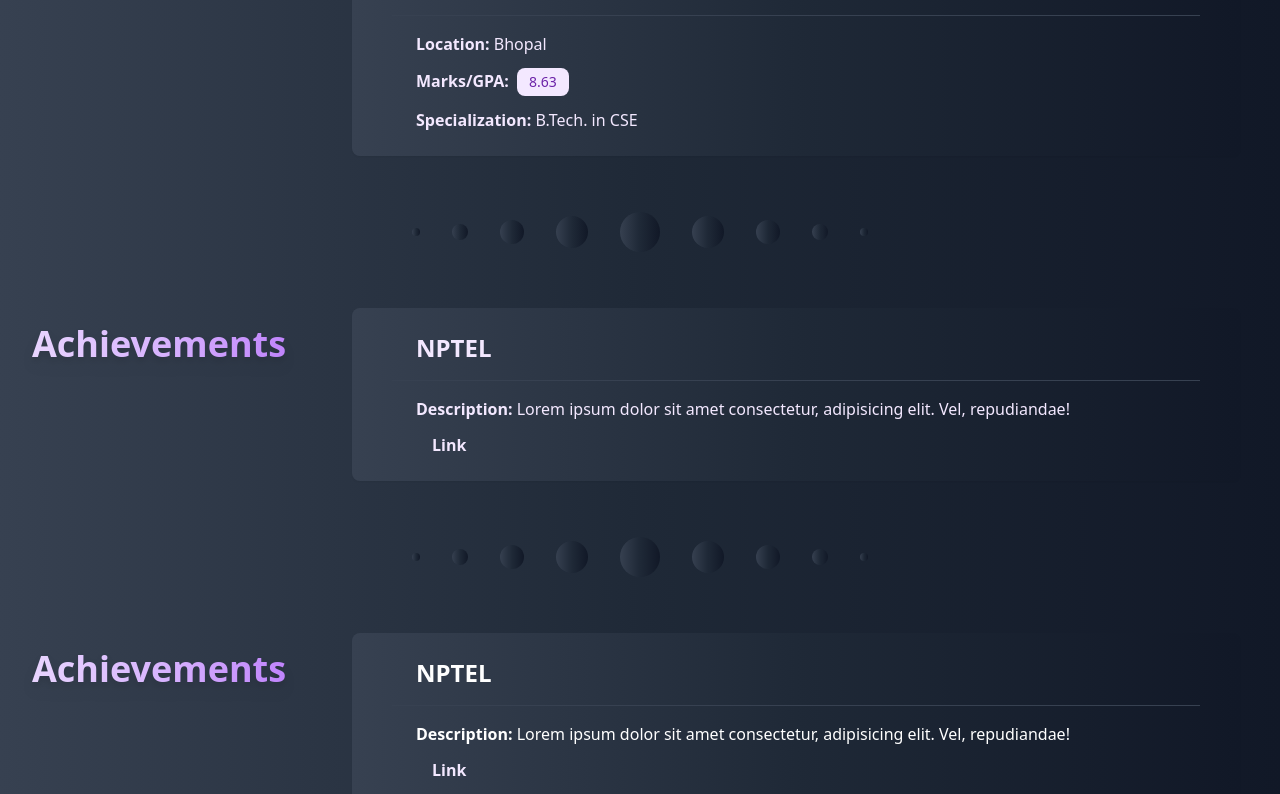
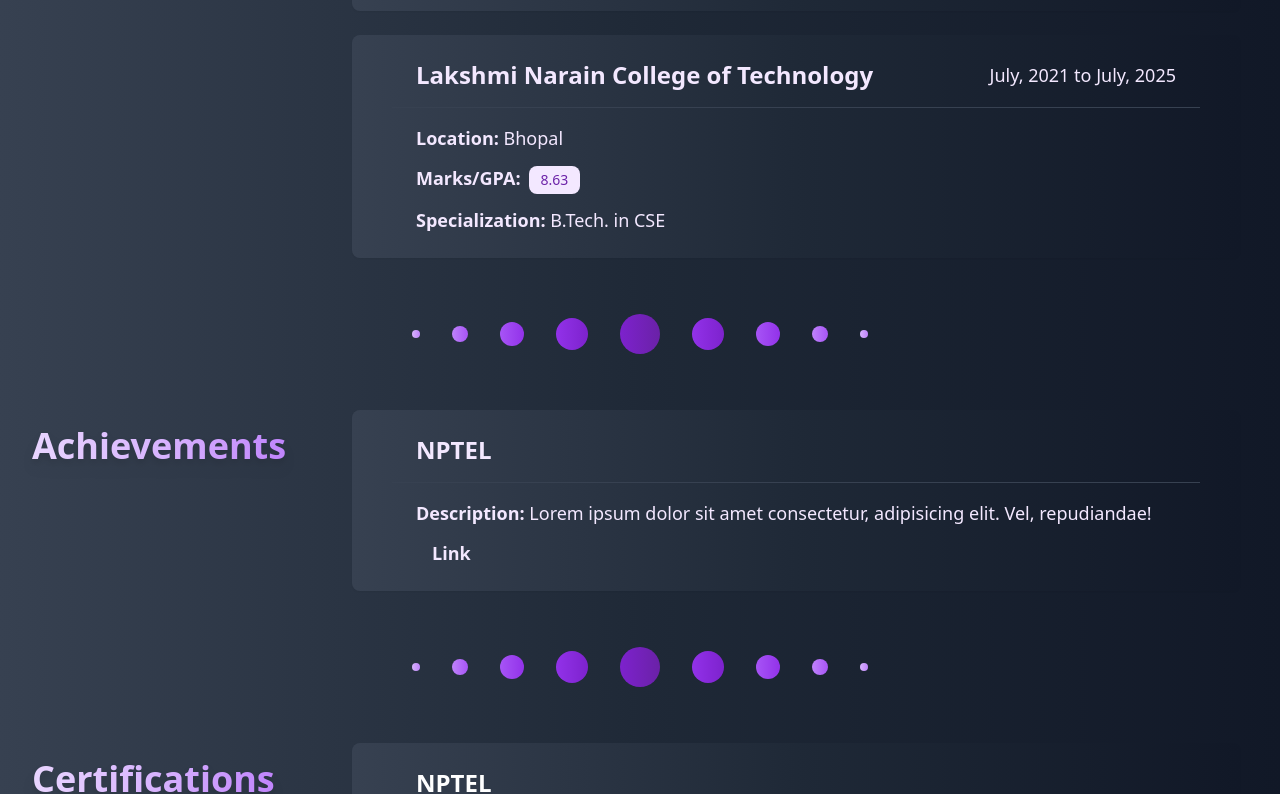
Before and after one commit to Prateekk02/personal-portfolio, a Next.js app: page /Resume in a window 1280 px wide. Shown: the part 1787-2581 px from the top of the page. Built offline with nearby package versions, Linux system fonts and the light colour scheme.

Commit message:
Added ProjectSection

```diff
--- a/app/Projects/page.tsx
+++ b/app/Projects/page.tsx
@@ -1,9 +1,14 @@
-import { ProjectHeader } from "../components"
+import { ProjectSection } from "../components"
+import {Divider} from "../components"
 
 export default function Projects(){
     return<>
-        <div className="flex flex-wrap justify-center items-center min-h-screen mx-auto bg-gradient-to-r from-gray-700 via-gray-800 to-gray-900 p-4">
-        <ProjectHeader />
+        <div className="w-full min-h-screen mx-auto bg-gradient-to-r from-gray-700 via-gray-800 to-gray-900 p-4">
+            <ProjectSection label="Full Stack Projects"/>
+            <Divider/>
+            <ProjectSection label="Data Science Projects"/>
+            <Divider />
+            <ProjectSection label="Python Projects"/>
         </div>
     </>
 }
--- a/app/components/Divider.tsx
+++ b/app/components/Divider.tsx
@@ -1,11 +1,18 @@
-export default function Divider(){
-    return <>
+export default function Divider() {
+  const colors = [
+    "from-purple-300 to-purple-400",
+    "from-purple-400 to-purple-500",
+    "from-purple-500 to-purple-600",
+    "from-purple-600 to-purple-700",
+    "from-purple-700 to-purple-800",
+  ];
 
+  return (
     <div className="flex justify-center items-center py-8 animate-pulse gap-2 lg:gap-6 xl:gap-8">
       {[1, 2, 3, 4, 5, 4, 3, 2, 1].map((size, index) => (
         <div
           key={index}
-      className={`bg-gradient-to-r from-purple-${200 + size * 100} to-purple-${300 + size * 100} rounded-full`}
+          className={`bg-gradient-to-r ${colors[size - 1]} rounded-full`}
           style={{
             width: `${size * 0.5}rem`,
             height: `${size * 0.5}rem`,
@@ -14,8 +21,5 @@ export default function Divider(){
         ></div>
       ))}
     </div>
-
-
-
-    </>
+  );
 }
--- a/app/components/ProjectHeader/ProjectHeader.tsx
+++ /dev/null
@@ -1,21 +0,0 @@
-import ProjectBtn from "../Buttons/ProjectBtn";
-
-export default function ResumeHeader() {
-  return (
-    <>
-      {/* Resume Header (Fixed at the top) */}
-      <div className="bg-gradient-to-r from-gray-700 via-gray-800 to-gray-900 ">
-        <div className="flex gap-5 justify-center mx-auto max-screen-h p-4">
-          <ProjectBtn label="All" />
-          <ProjectBtn label="Full Stack Project" />
-          <ProjectBtn label="Data Science Project" />
-        </div>
-      </div>
-
-      {/* Main content with padding to ensure it doesn't get hidden by the fixed header */}
-      <div className="pt-20">
-        {/* Add your main content here */}
-      </div>
-    </>
-  );
-}
--- /dev/null
+++ b/app/components/ProjectSection/ProjectCard.tsx
@@ -0,0 +1,6 @@
+const ProjectCard = () =>{
+    return <>
+    </>
+}
+
+export default ProjectCard;
--- /dev/null
+++ b/app/components/ProjectSection/ProjectCardSection.tsx
@@ -0,0 +1,8 @@
+const ProjectCardSection = () =>{
+    return <>
+
+
+    </>
+}
+
+export default ProjectCardSection;
--- /dev/null
+++ b/app/components/ProjectSection/ProjectSection.tsx
@@ -0,0 +1,14 @@
+import { TitleHeader } from "../ResumeSection/ResumeCard";
+import ProjectCardSection from "./ProjectCardSection";
+interface ProjectSectionProps{
+    label: string
+}
+
+const ProjectSection = ({label}:ProjectSectionProps) =>{
+    return <>
+        <TitleHeader label={label} />
+        <ProjectCardSection />
+    </>
+}
+
+export default ProjectSection;
--- a/app/components/ResumeSection/ResumeCard.tsx
+++ b/app/components/ResumeSection/ResumeCard.tsx
@@ -9,7 +9,7 @@ interface ResumeCardProps{
     role : string
 }
 
-export const ResumeCardHeader = ({label}: {label:string} )=>{
+export const TitleHeader = ({label}: {label:string} )=>{
     return <>
         <div className="flex items-center justify-between w-full pt-10">
         <div className="mx-4">
@@ -53,7 +53,7 @@ export const WorkCard = ({ organization, date, techStack, children, role }: Resu
       </div>
 
 
-      <div className="text-sm px-6 lg:text-base text-purple-100 text-justify leading-loose">
+      <div className="text-md px-6 lg:text-lg text-purple-100 text-justify leading-loose">
         {children}
       </div>
 
@@ -80,25 +80,25 @@ export const EducationCard = ({organization,date,location, marks ,specialization
         <div className="text-lg lg:text-2xl font-semibold text-purple-100">
           {organization}
         </div>
-        <div className="text-sm lg:text-base text-purple-100">
+        <div className="text-md lg:text-lg text-purple-100">
           {date}
         </div>
       </div>
 
 
       <div className="px-6 pt-4 space-y-3">
-        <div className="text-purple-100 text-sm lg:text-base">
+        <div className="text-purple-100 text-md lg:text-lg">
           <span className="font-semibold text-purple-100">Location:</span> {location}
         </div>
 
-        <div className="text-purple-100 text-sm lg:text-base">
+        <div className="text-purple-100 text-md lg:text-lg">
           <span className="font-semibold textpurple-100">Marks/GPA:</span>
           <span className="bg-purple-100 text-purple-800 text-xs lg:text-sm font-medium px-3 py-1 rounded-lg ml-2 inline-block">
             {marks}
           </span>
         </div>
 
-        <div className="text-purple-100 text-sm lg:text-base">
+        <div className="text-purple-100 text-md lg:text-lg">
           <span className="font-semibold text-purple-100">Specialization:</span> {specialization}
         </div>
       </div>
@@ -122,12 +122,12 @@ export const AchievementsCard = ({ organization, content, link }: AchievementsPr
       </div>
 
       <div className="px-6 pt-4 space-y-3">
-        <div className="text-purple-100 text-sm lg:text-base">
+        <div className="text-purple-100 text-md lg:text-lg">
           <span className="font-semibold text-purple-100">Description:</span> {content}
         </div>
 
         {link && (
-          <div className="text-purple-100 text-sm lg:text-base">
+          <div className="text-purple-100 text-md lg:text-lg">
 
             <a
               href={link}
@@ -163,12 +163,12 @@ export const CertificateCard = ({content,link,organization}:CertificateCardProps
       </div>
 
       <div className="px-6 pt-4 space-y-3">
-        <div className="text-white text-sm lg:text-base">
+        <div className="text-white text-md lg:text-lg">
           <span className="font-semibold text-white">Description:</span> {content}
         </div>
 
         {link && (
-          <div className="text-white text-sm lg:text-base">
+          <div className="text-white text-md lg:text-lg">
             <a
               href={link}
               target="_blank"
--- a/app/components/ResumeSection/ResumeSection.tsx
+++ b/app/components/ResumeSection/ResumeSection.tsx
@@ -1,15 +1,15 @@
 import Divider from "../Divider"
 import { Meteors } from "../ui/meteors"
-import { ResumeCardHeader, WorkCard, EducationCard, AchievementsCard, CertificateCard } from "./ResumeCard"
+import { TitleHeader, WorkCard, EducationCard, AchievementsCard, CertificateCard } from "./ResumeCard"
 
 
 export default function ResumeSection(){
     return <>
 
-        <div className="text-white flex-gr min-h-screen w-full mx-auto bg-gradient-to-r from-gray-700 via-gray-800 to-gray-900 p-4">
+        <div className="text-white min-h-screen w-full mx-auto bg-gradient-to-r from-gray-700 via-gray-800 to-gray-900 p-4">
         <div className="lg:flex">
             <div className="w-1/4">
-                <ResumeCardHeader label="Work Experience" />
+                <TitleHeader label="Work Experience" />
             </div>
             <div className="w-3/4">
                 {/* Database Call to get workcard details  */}
@@ -35,7 +35,7 @@ export default function ResumeSection(){
 
         <div className="lg:flex">
             <div className="w-1/4">
-                <ResumeCardHeader label="Education" />
+                <TitleHeader label="Education" />
             </div>
             <div className="w-3/4">
                 <EducationCard organization="Lakshmi Narain College of Technology" specialization="B.Tech. in CSE " location="Bhopal" marks="8.63" date="July, 2021 to July, 2025" />
@@ -43,11 +43,12 @@ export default function ResumeSection(){
                 <EducationCard organization="Lakshmi Narain College of Technology" specialization="B.Tech. in CSE " location="Bhopal" marks="8.63" date="July, 2021 to July, 2025" />
             </div>
         </div>
+
         <Divider />
 
         <div className="lg:flex">
             <div className="w-1/4">
-                <ResumeCardHeader label="Achievements" />
+                <TitleHeader label="Achievements" />
             </div>
             <div className=" w-3/4">
             <AchievementsCard organization="NPTEL" content="Lorem ipsum dolor sit amet consectetur, adipisicing elit. Vel, repudiandae!" link="google.com" />
@@ -59,7 +60,7 @@ export default function ResumeSection(){
 
         <div className="lg:flex">
             <div className="w-1/4">
-                <ResumeCardHeader label="Achievements" />
+                <TitleHeader label="Certifications" />
             </div>
             <div className=" w-3/4">
             <CertificateCard organization="NPTEL" content="Lorem ipsum dolor sit amet consectetur, adipisicing elit. Vel, repudiandae!" link="google.com" />
```
Also changed, not shown: app/components/index.ts (+9 -4 lines). Lines whose indentation alone changed are shown as unchanged.
